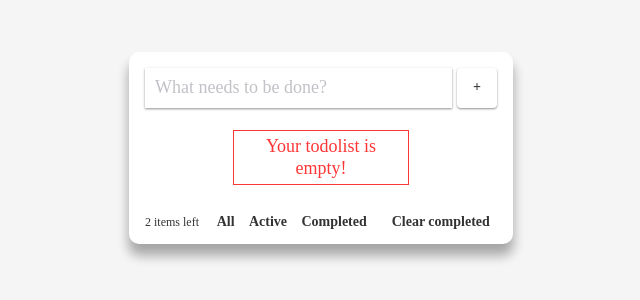
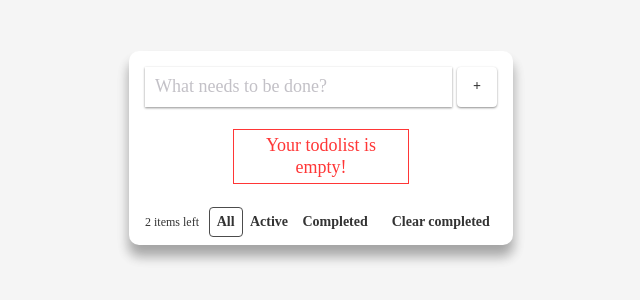
Before and after one commit to MrEvgeniy1989/todos, a React (Vite) app: page / in a window 1280 px wide. Shown: the part 252-552 px from the top of the page, without its empty margins (319-959 px from the left). Built offline with nearby package versions, Linux system fonts and the light colour scheme.

Commit message:
feat: Added filtering logic for the task list.

```diff
--- /dev/null
+++ b/src/entities/task-list/ui/task-list.tsx
@@ -0,0 +1,35 @@
+import { useMemo } from "react";
+import { useSelector } from "react-redux";
+import { filterSelector } from "../../../widgets/todolist/model/todolist-selectors.ts";
+import { selectorTasks } from "../model/tasks-selectors.ts";
+import s from "./task-list.module.scss";
+import { Task } from "./task/task.tsx";
+
+export const TaskList = () => {
+  const tasks = useSelector(selectorTasks);
+  const filter = useSelector(filterSelector);
+
+  const filteredTasks = useMemo(() => {
+    let filteredTasks = tasks;
+    if (filter === "active") {
+      filteredTasks = filteredTasks.filter((task) => !task.isDone);
+    } else if (filter === "completed") {
+      filteredTasks = filteredTasks.filter((task) => task.isDone);
+    }
+    return filteredTasks;
+  }, [filter, tasks]);
+
+  return (
+    <div className={s.taskList}>
+      {tasks.length ? (
+        <ul>
+          {filteredTasks.map((task) => (
+            <Task key={task.id} task={task} />
+          ))}
+        </ul>
+      ) : (
+        <span className={s.emptyTaskList}>Your todolist is empty!</span>
+      )}
+    </div>
+  );
+};
--- a/src/entities/task/ui/task-list/task-list.tsx
+++ /dev/null
@@ -1,23 +0,0 @@
-import { TaskType } from "../../model/task.types.ts";
-import { TaskItem } from "../task-item/task-item.tsx";
-import s from "./task-list.module.scss";
-
-type Props = {
-  tasks: TaskType[];
-};
-
-export const TaskList = ({ tasks }: Props) => {
-  return (
-    <div className={s.taskList}>
-      {tasks.length ? (
-        <ul>
-          {tasks.map((task) => (
-            <TaskItem key={task.id} task={task} />
-          ))}
-        </ul>
-      ) : (
-        <span className={s.emptyTaskList}>Your todolist is empty!</span>
-      )}
-    </div>
-  );
-};
--- a/src/features/filter-tasks/ui/filter-buttons/filter-buttons.module.scss
+++ b/src/features/filter-tasks/ui/filter-buttons/filter-buttons.module.scss
@@ -1,3 +1,7 @@
 .filterButtons {
   display: flex;
+
+  & .activeFilter {
+    border: 1px solid var(--color-dark-300);
+  }
 }
--- a/src/features/filter-tasks/ui/filter-buttons/filter-buttons.tsx
+++ b/src/features/filter-tasks/ui/filter-buttons/filter-buttons.tsx
@@ -1,12 +1,41 @@
+import { useSelector } from "react-redux";
+import { useAppDispatch } from "../../../../shared/hooks/use-app-dispatch.ts";
 import { Button } from "../../../../shared/ui/button/button.tsx";
+import { filterSelector } from "../../../../widgets/todolist/model/todolist-selectors.ts";
+import { toggleFilter } from "../../../../widgets/todolist/model/todolist-slice.ts";
+import { FilterType } from "../../../../widgets/todolist/model/todolist.types.ts";
 import s from "./filter-buttons.module.scss";
 
 export const FilterButtons = () => {
+  const filter = useSelector(filterSelector);
+  const dispatch = useAppDispatch();
+
+  const filterTasksHandler = (newFilter: FilterType) =>
+    dispatch(toggleFilter({ filter: newFilter }));
+
   return (
     <div className={s.filterButtons}>
-      <Button className={s.filterButton}>All</Button>
-      <Button className={s.filterButton}>Active</Button>
-      <Button className={s.filterButton}>Completed</Button>
+      <Button
+        title={"All"}
+        className={`${s.filterButton} ${filter === "all" ? s.activeFilter : ""}`}
+        onClick={() => filterTasksHandler("all")}
+      >
+        All
+      </Button>
+      <Button
+        title={"Active"}
+        className={`${s.filterButton} ${filter === "active" ? s.activeFilter : ""}`}
+        onClick={() => filterTasksHandler("active")}
+      >
+        Active
+      </Button>
+      <Button
+        title={"Completed"}
+        className={`${s.filterButton} ${filter === "completed" ? s.activeFilter : ""}`}
+        onClick={() => filterTasksHandler("completed")}
+      >
+        Completed
+      </Button>
     </div>
   );
 };
--- a/src/widgets/todolist/todolist.tsx
+++ b/src/widgets/todolist/todolist.tsx
@@ -1,27 +1,13 @@
-import { useState } from "react";
-import { TaskType } from "../../entities/task/model/task.types.ts";
-import { TaskList } from "../../entities/task/ui/task-list/task-list.tsx";
+import { TaskList } from "../../entities/task-list/ui/task-list.tsx";
 import { AddTaskForm } from "../../features/add-task/ui/add-task-form.tsx";
 import { TodolistFooter } from "./todolist-footer/todolist-footer.tsx";
 import s from "./todolist.module.scss";
 
-const getInitialTasks = (): TaskType[] => {
-  try {
-    const storedTasks = localStorage.getItem("tasks");
-    return storedTasks ? JSON.parse(storedTasks) : [];
-  } catch (error) {
-    console.error("Failed to parse tasks from localStorage:", error);
-    return [];
-  }
-};
-
 export const Todolist = () => {
-  const [tasks, setTasks] = useState<TaskType[]>(getInitialTasks());
-
   return (
     <div className={s.todolist}>
-      <AddTaskForm tasks={tasks} setTasks={setTasks} />
-      <TaskList tasks={tasks} />
+      <AddTaskForm />
+      <TaskList />
       <TodolistFooter />
     </div>
   );
```
Also changed, not shown: src/entities/task-list/ui/task-list.module.scss (renamed from src/entities/task/ui/task-list/task-list.module.scss).
